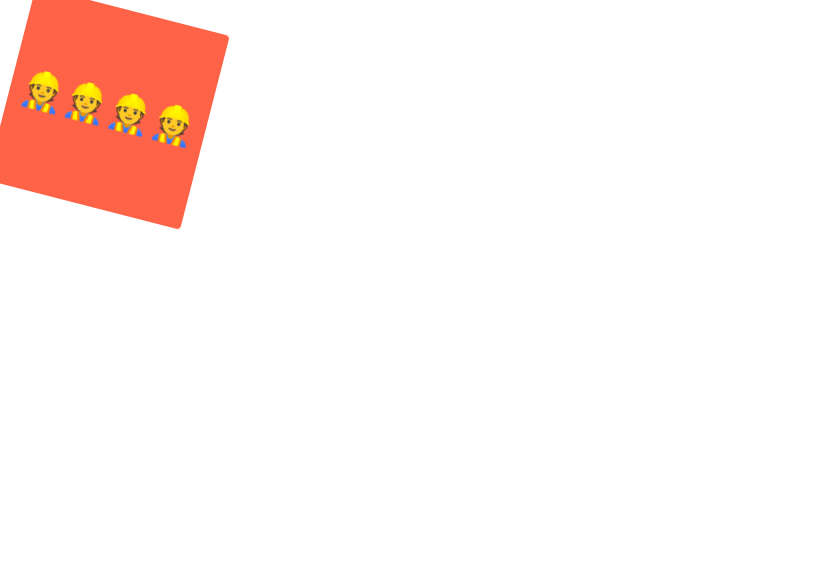
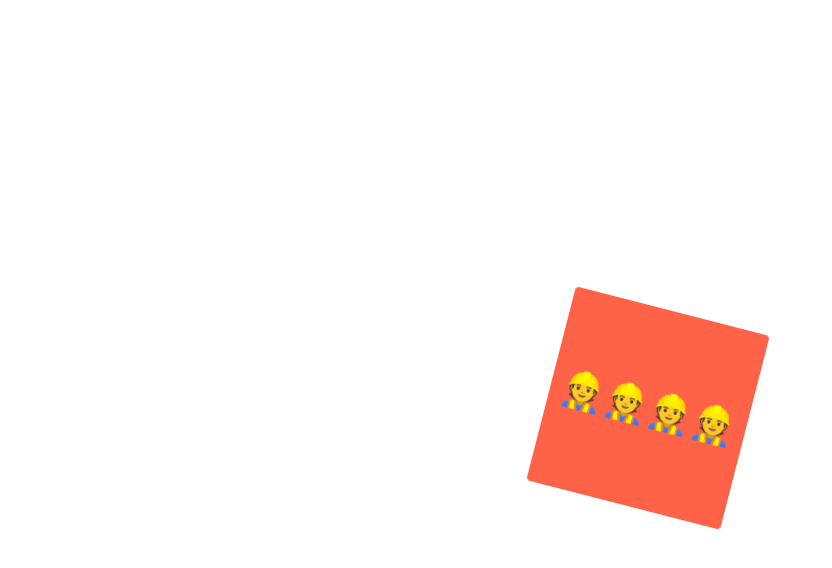
Before and after one commit to JangChangKyoon/Crypto, a React (Create React App) app: page / in a window 1280 px wide. Shown: the top 568 px of the page, without its empty margins (0-832 px from the left). Built offline with nearby package versions, Linux system fonts and the light colour scheme.

Commit message:
style center

```diff
--- a/src/App.js
+++ b/src/App.js
@@ -2,6 +2,10 @@ import styled, { keyframes } from "styled-components";
 
 const Wrapper = styled.div`
   display: flex;
+  height: 100vh;
+  width: 100vw;
+  justify-content: center;
+  align-items: center;
 `;
 
 const animation = keyframes`
```
